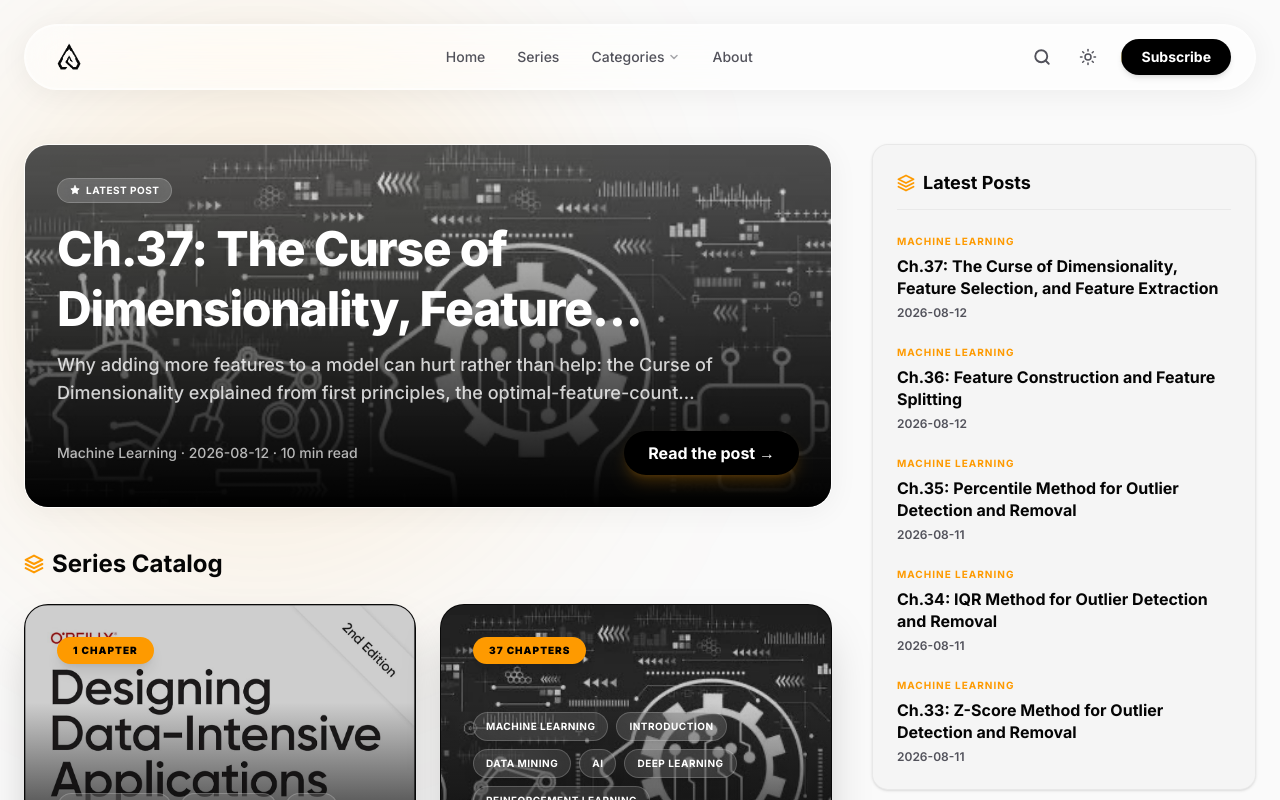
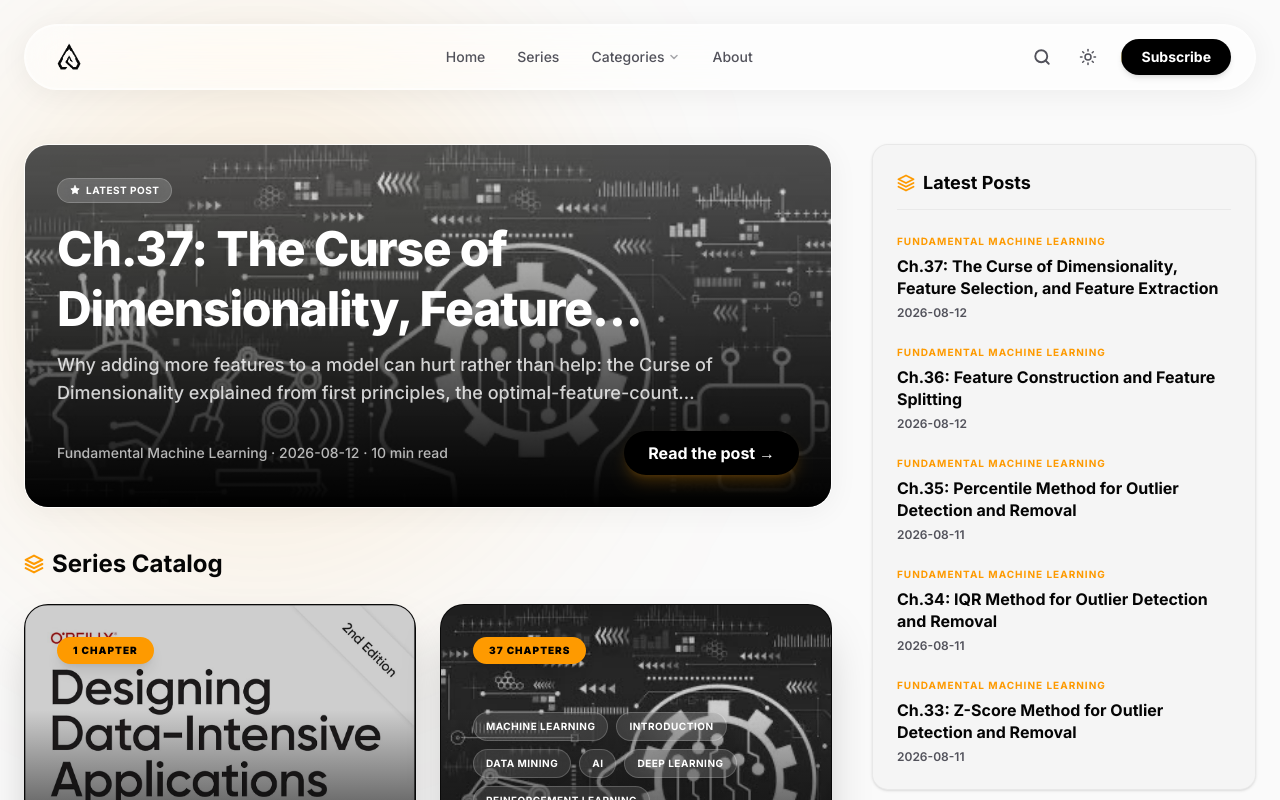
Before and after one commit to ayuslharora/blog-ayuslh, a Next.js app: page / in a window 1280 px wide. Shown: the top 800 px of the page. Built offline with nearby package versions, Linux system fonts and the light colour scheme.

Commit message:
Rename machine-learning series title to Fundamental Machine Learning

```diff
--- a/src/data/series.ts
+++ b/src/data/series.ts
@@ -14,7 +14,7 @@ export const SERIES: Record<string, SeriesInfo> = {
     category: "networking",
   },
   'machine-learning': {
-    title: "Machine Learning",
+    title: "Fundamental Machine Learning",
     description:
       "Exploring the foundations of machine learning, from basic algorithms to advanced neural networks.",
     category: "machine-learning",
```
